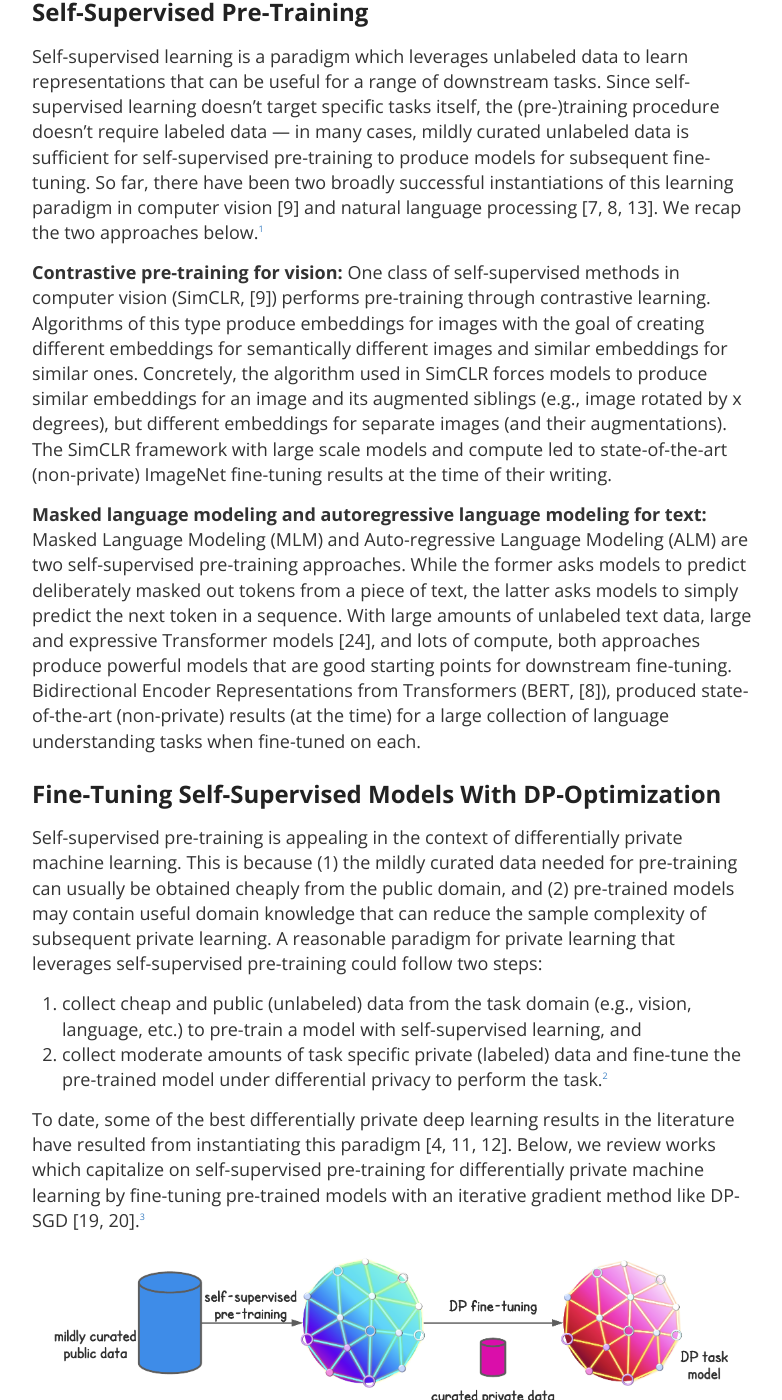
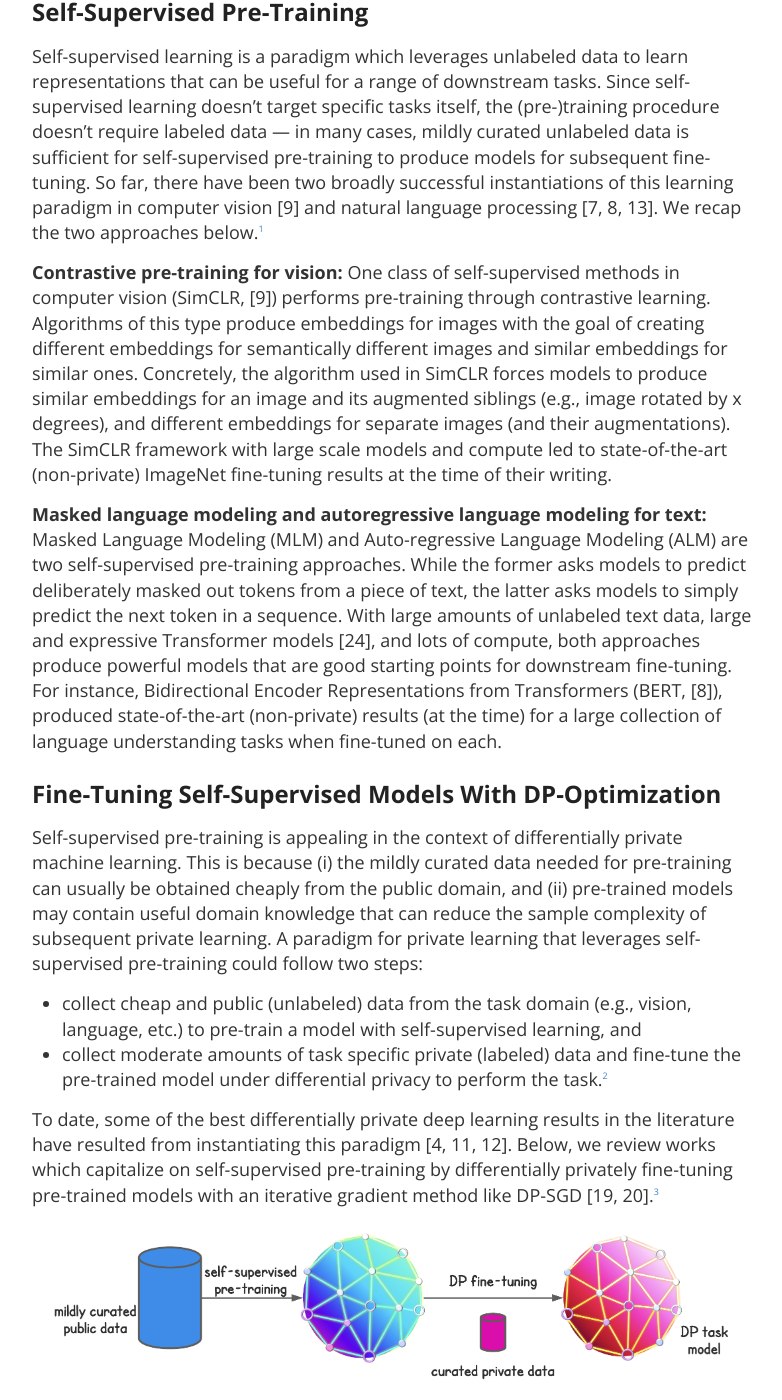
Before and after one commit to differentialprivacy/differentialprivacy, a Jekyll site: the page built from _posts/2022-03-02-dp-fine-tuning.md, in a window 1280 px wide and 1400 px high, scrolled down 1154 px. Shown: the whole window, without its empty margins (248-1030 px from the left). Built offline with Jekyll 4.4.1, drawn with Linux system fonts in a browser that asks for light colours; comment, search, counter and statistics services are not loaded; some of the changed text lies outside the part shown.

Commit message:
last fixes.

```diff
--- a/_posts/2022-03-02-dp-fine-tuning.md
+++ b/_posts/2022-03-02-dp-fine-tuning.md
@@ -41,24 +41,26 @@
 **Contrastive pre-training for vision:**
 One class of self-supervised methods in computer vision (SimCLR, [9]) performs pre-training through contrastive learning.
 Algorithms of this type produce embeddings for images with the goal of creating different embeddings for semantically different images and similar embeddings for similar ones.
-Concretely, the algorithm used in SimCLR forces models to produce similar embeddings for an image and its augmented siblings (e.g., image rotated by x degrees), but different embeddings for separate images (and their augmentations).
+Concretely, the algorithm used in SimCLR forces models to produce similar embeddings for an image and its augmented siblings (e.g., image rotated by x degrees),
+and different embeddings for separate images (and their augmentations).
 The SimCLR framework with large scale models and compute led to state-of-the-art (non-private) ImageNet fine-tuning results at the time of their writing.
 
 **Masked language modeling and autoregressive language modeling for text:**
 Masked Language Modeling (MLM) and Auto-regressive Language Modeling (ALM) are two self-supervised pre-training approaches.
 While the former asks models to predict deliberately masked out tokens from a piece of text, the latter asks models to simply predict the next token in a sequence.
 With large amounts of unlabeled text data, large and expressive Transformer models [24], and lots of compute, both approaches produce powerful models that are good starting points for downstream fine-tuning.
-Bidirectional Encoder Representations from Transformers (BERT, [8]), produced state-of-the-art (non-private) results (at the time) for a large collection of language understanding tasks when fine-tuned on each.
+For instance, Bidirectional Encoder Representations from Transformers (BERT, [8]), produced state-of-the-art (non-private) results (at the time) for a large collection of language understanding tasks when fine-tuned on each.
 
 ## Fine-Tuning Self-Supervised Models With DP-Optimization
 Self-supervised pre-training is appealing in the context of differentially private machine learning.
-This is because (1) the mildly curated data needed for pre-training can usually be obtained cheaply from the public domain, and (2) pre-trained models may contain useful domain knowledge that can reduce the sample complexity of subsequent private learning. A reasonable paradigm for private learning that leverages self-supervised pre-training could follow two steps:
+This is because (i) the mildly curated data needed for pre-training can usually be obtained cheaply from the public domain, and (ii) pre-trained models may contain useful domain knowledge that can reduce the sample complexity of subsequent private learning.
+A paradigm for private learning that leverages self-supervised pre-training could follow two steps:
 
-1. collect cheap and public (unlabeled) data from the task domain (e.g., vision, language, etc.) to pre-train a model with self-supervised learning, and
-2. collect moderate amounts of task specific private (labeled) data and fine-tune the pre-trained model under differential privacy to perform the task.[^2]
+- collect cheap and public (unlabeled) data from the task domain (e.g., vision, language, etc.) to pre-train a model with self-supervised learning, and
+- collect moderate amounts of task specific private (labeled) data and fine-tune the pre-trained model under differential privacy to perform the task.[^2]
 
 To date, some of the best differentially private deep learning results in the literature have resulted from instantiating this paradigm [4, 11, 12].
-Below, we review works which capitalize on self-supervised pre-training for differentially private machine learning by fine-tuning pre-trained models with an iterative gradient method like DP-SGD [19, 20].[^3]
+Below, we review works which capitalize on self-supervised pre-training by differentially privately fine-tuning pre-trained models with an iterative gradient method like DP-SGD [19, 20].[^3]
 ![](/images/fine-tuning-paradigm.png)
 
 **Private fine-tuning with SimCLR features:**
@@ -116,7 +118,7 @@
 
 [^4]: Hyper-parameters that work well for non-private learning typically aren't those that work best for differentially private learning [27]. It’s crucial to use a large batch size, a small clipping norm, an appropriate learning rate, and a reasonably large number of training epochs to obtain the mentioned private learning results [11].
 
-[^5]: Since the pre-training data for large language models are oftentimes collected through large scale web scraping (e.g., WebText), a common concern is that some train and test instances for downstream tasks may already appear in the pre-training data. Self-supervised pre-training therefore can give models an opportunity to “see” this data even before they are privately fine-tuned. Authors of [17] confirm that there is a 1-6% overlap between the test set of many natural language processing tasks and the pre-training data they collected (WebText). These numbers suggest that existing private fine-tuning results in the literature could be slightly inflated compared to when the pre-training data didn’t contain any test instance for any downstream task for which evaluation was performed.
+[^5]: Since the pre-training data for large language models are oftentimes collected through large scale web scraping (e.g., WebText), a common concern is that some training and test instances for downstream tasks may already appear in the pre-training data. Self-supervised pre-training therefore can give models an opportunity to “see” this data even before they are privately fine-tuned. Authors of [17] confirmed that there is a 1-6% overlap between the test set of many natural language processing tasks and the pre-training data they collected (WebText); these common tasks, however, don't include those studied by authors of [11]. These numbers suggest that existing private fine-tuning results in the literature could be slightly inflated compared to when the pre-training data didn’t contain any instance for any downstream task for which evaluation was performed.
 
 ## Acknowledgements
 
```
Also changed, not shown: other parts of _posts/2022-03-02-dp-fine-tuning.md (+2 -2 lines).
